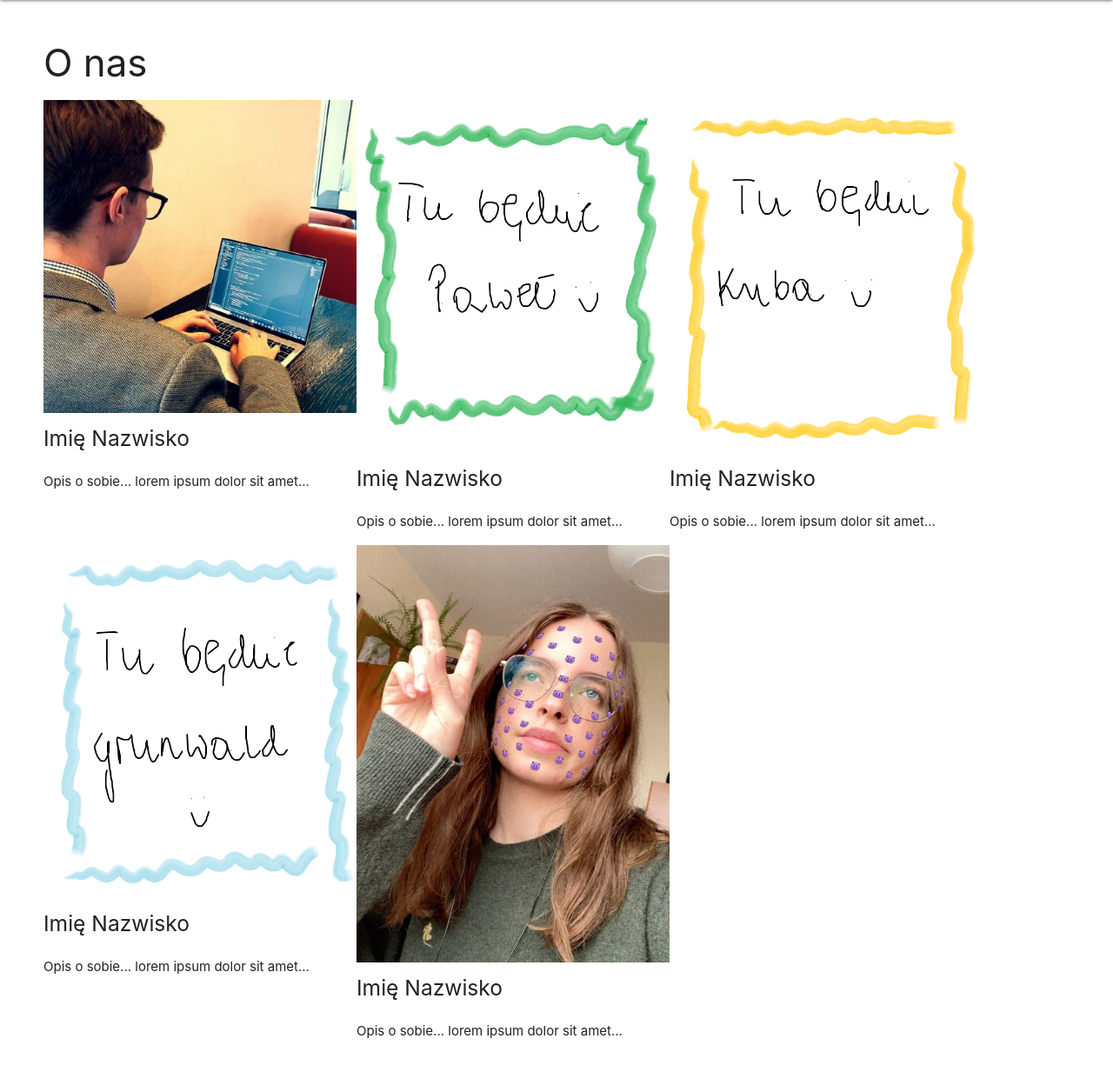
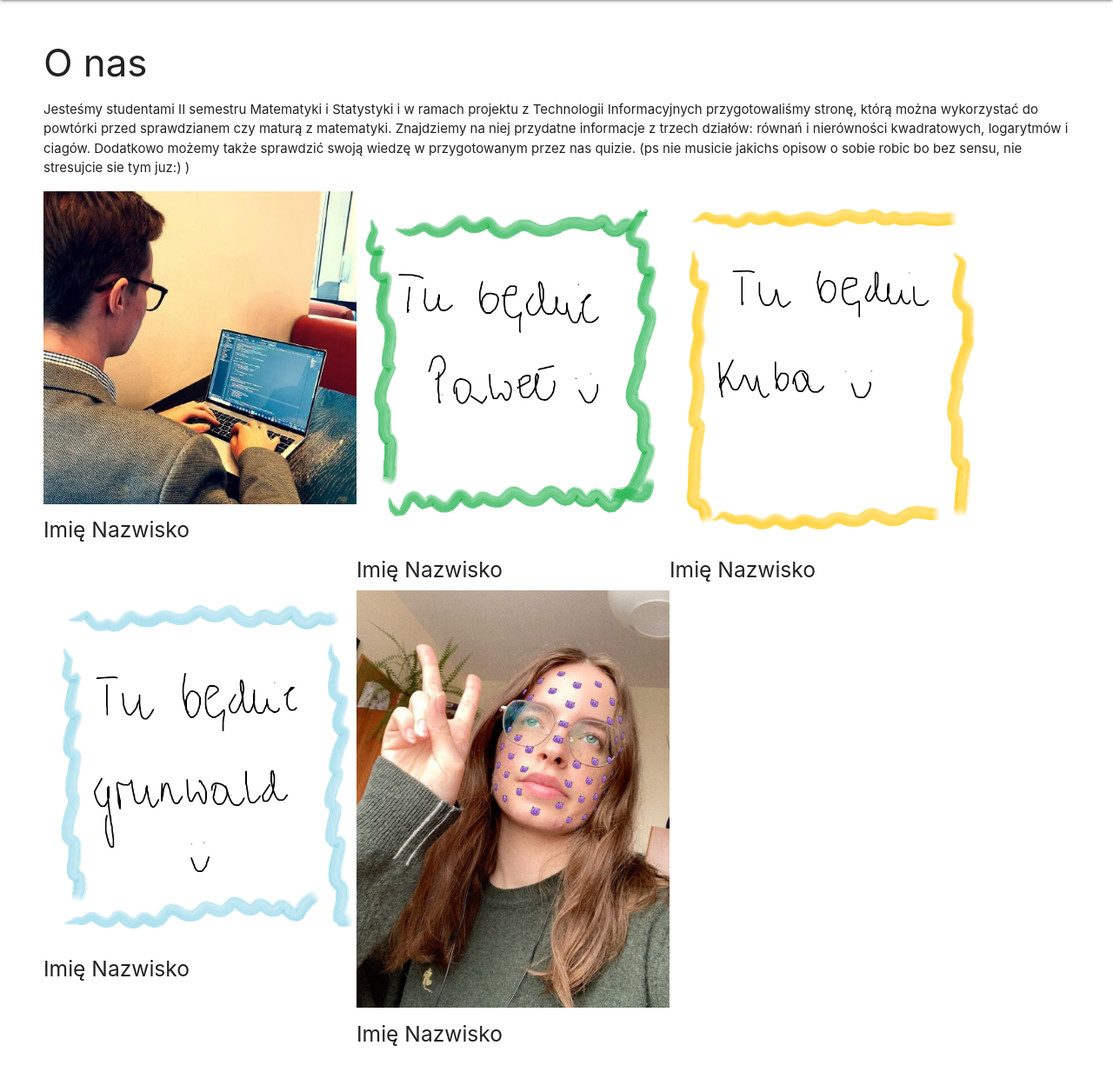
Before and after one commit to pawelduraj/wizualizacje-matematyki, a Flask app: page /about in a window 1280 px wide. Shown: the part 64-1297 px from the top of the page at 87% size. Run offline with Flask 2, Linux system fonts and the light colour scheme.

Commit message:
added the description of our project  on the about page

```diff
--- a/templates/about.html
+++ b/templates/about.html
@@ -3,31 +3,30 @@
 {% block content %}
 <div id="content" class="container z-depth-2">
     <h3>O nas</h3>
+    <p> Jesteśmy studentami II semestru Matematyki i Statystyki i w ramach projektu z Technologii Informacyjnych  przygotowaliśmy stronę, którą można wykorzystać do powtórki
+        przed sprawdzianem czy maturą z matematyki. Znajdziemy na niej przydatne informacje z trzech działów: równań i nierówności kwadratowych, logarytmów i ciagów. Dodatkowo możemy
+        także sprawdzić swoją wiedzę w przygotowanym przez nas quizie.
+        (ps nie musicie jakichs opisow o sobie robic bo bez sensu, nie stresujcie sie tym juz:) ) </p>
     <div class="flex">
         <div class="flex-column">
             <img class="image" src="{{ url_for('static', filename='pics/krzysiu.jpg') }}" width="360" alt="Krzysiu">
             <h5>Imię Nazwisko</h5>
-            <p>Opis o sobie... lorem ipsum dolor sit amet...</p>
         </div>
         <div class="flex-column">
             <img class="image" src="{{ url_for('static', filename='pics/pawel.png') }}" width="360" alt="Paweł">
             <h5>Imię Nazwisko</h5>
-            <p>Opis o sobie... lorem ipsum dolor sit amet...</p>
         </div>
         <div class="flex-column">
             <img class="image" src="{{ url_for('static', filename='pics/kuba.png') }}" width="360" alt="Kuba">
             <h5>Imię Nazwisko</h5>
-            <p>Opis o sobie... lorem ipsum dolor sit amet...</p>
         </div>
         <div class="flex-column">
             <img class="image" src="{{ url_for('static', filename='pics/grunwald.png') }}" width="360" alt="Grunwald">
             <h5>Imię Nazwisko</h5>
-            <p>Opis o sobie... lorem ipsum dolor sit amet...</p>
         </div>
         <div class="flex-column">
             <img class="image" src="{{ url_for('static', filename='pics/wiktoria.jpg') }}" width="360" alt="Wiktoria">
             <h5>Imię Nazwisko</h5>
-            <p>Opis o sobie... lorem ipsum dolor sit amet...</p>
         </div>
     </div>
 </div>
```
